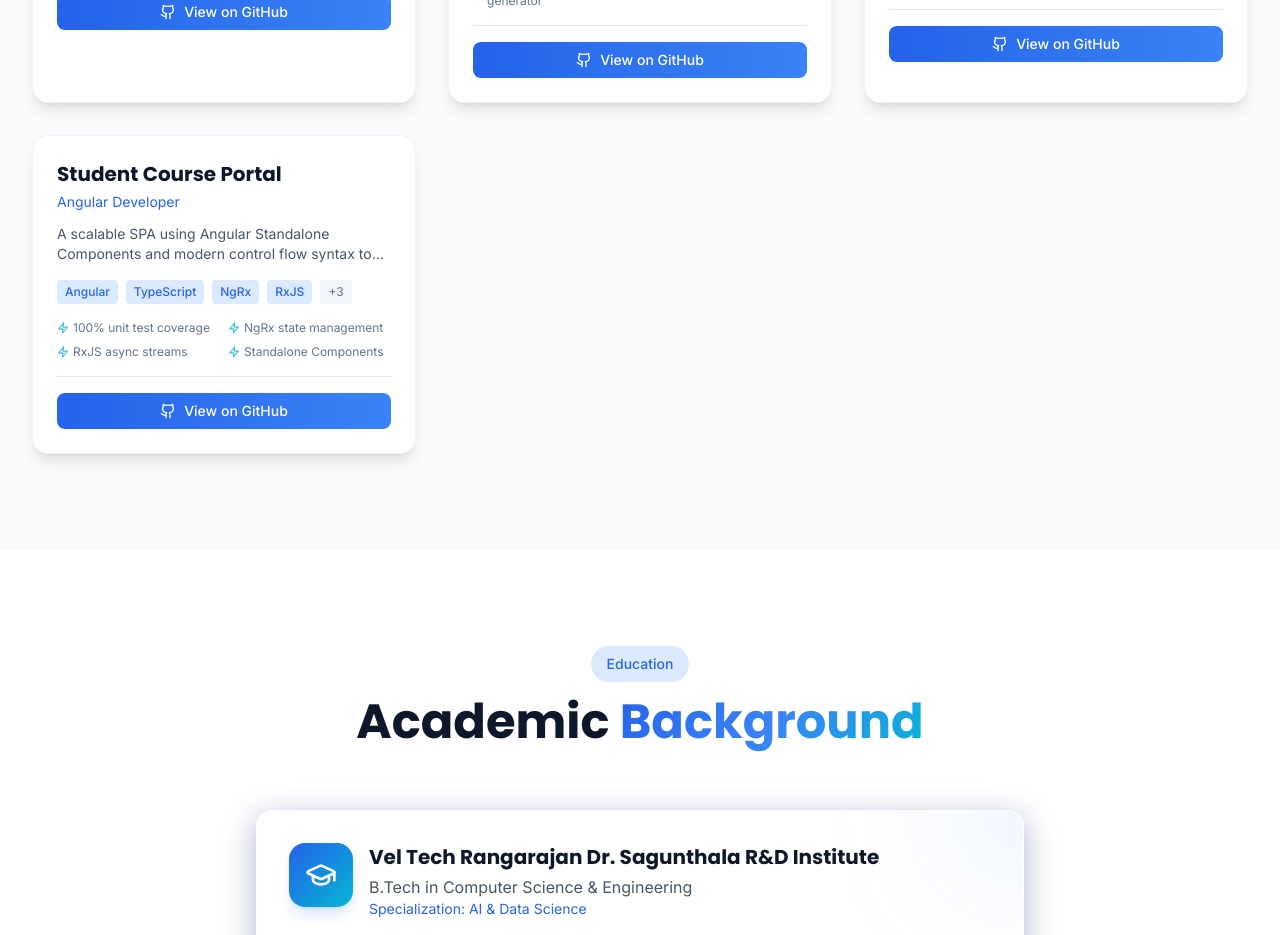
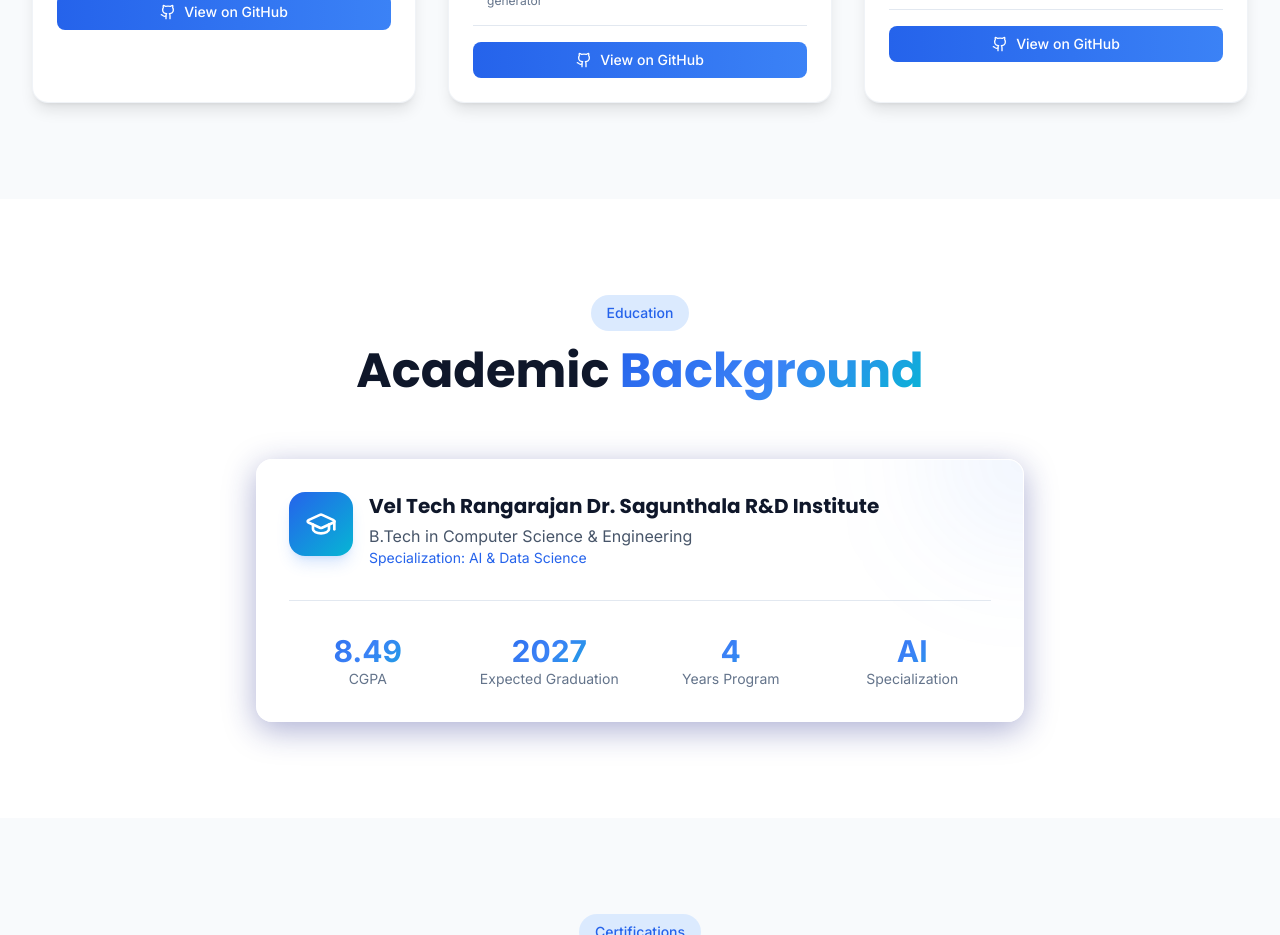
Before and after one commit to talluruchandrakanth/Portfolio, a React (Vite) app: page / in a window 1280 px wide. Shown: the part 3980-4915 px from the top of the page. Built offline with nearby package versions, Linux system fonts and the light colour scheme.

Commit message:
Edited the projects list.
Removed the 'Student Course Portal' project entry from the list.

```diff
--- a/src/App.tsx
+++ b/src/App.tsx
@@ -937,15 +937,6 @@ function ProjectsSection() {
         'A high-performance event synchronization platform featuring role-based access control, real-time ticket management, and a normalized relational database architecture handling 1000+ concurrent bookings.',
       github: 'https://github.com/talluruchandrakanth/real-time-event-synchronization',
     },
-    {
-      title: 'Student Course Portal',
-      subtitle: 'Angular Developer',
-      tech: ['Angular', 'TypeScript', 'NgRx', 'RxJS', 'Reactive Forms', 'Vitest', 'Angular TestBed'],
-      highlights: ['100% unit test coverage', 'NgRx state management', 'RxJS async streams', 'Standalone Components'],
-      description:
-        'A scalable SPA using Angular Standalone Components and modern control flow syntax to manage course catalogs and student enrollments, with NgRx global state management, RxJS observables with retry logic, and 100% unit test coverage via Angular TestBed.',
-      github: 'https://github.com/talluruchandrakanth/AngularHandsON_TalluruChandrakanth',
-    },
   ];
 
   return (
```
